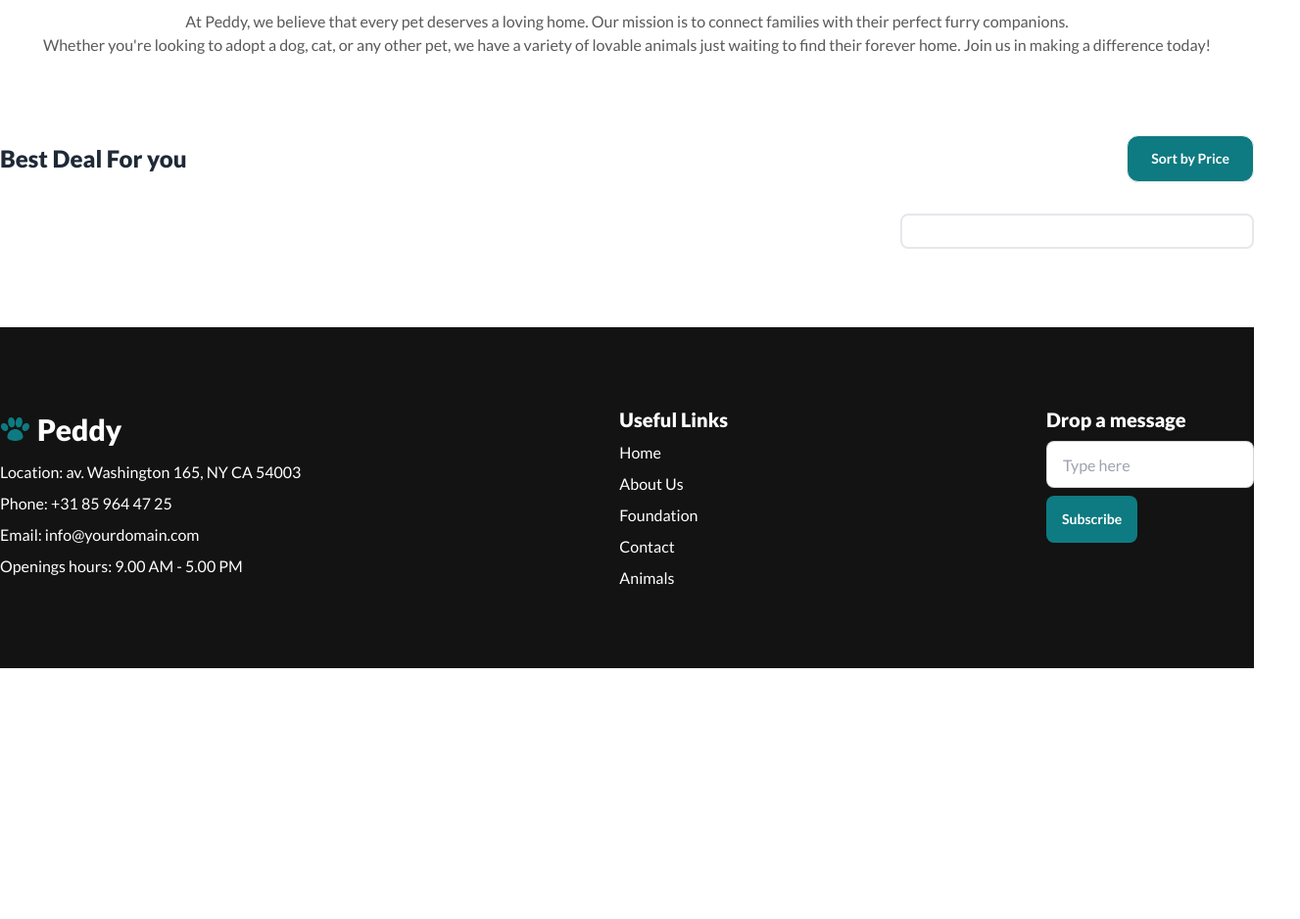
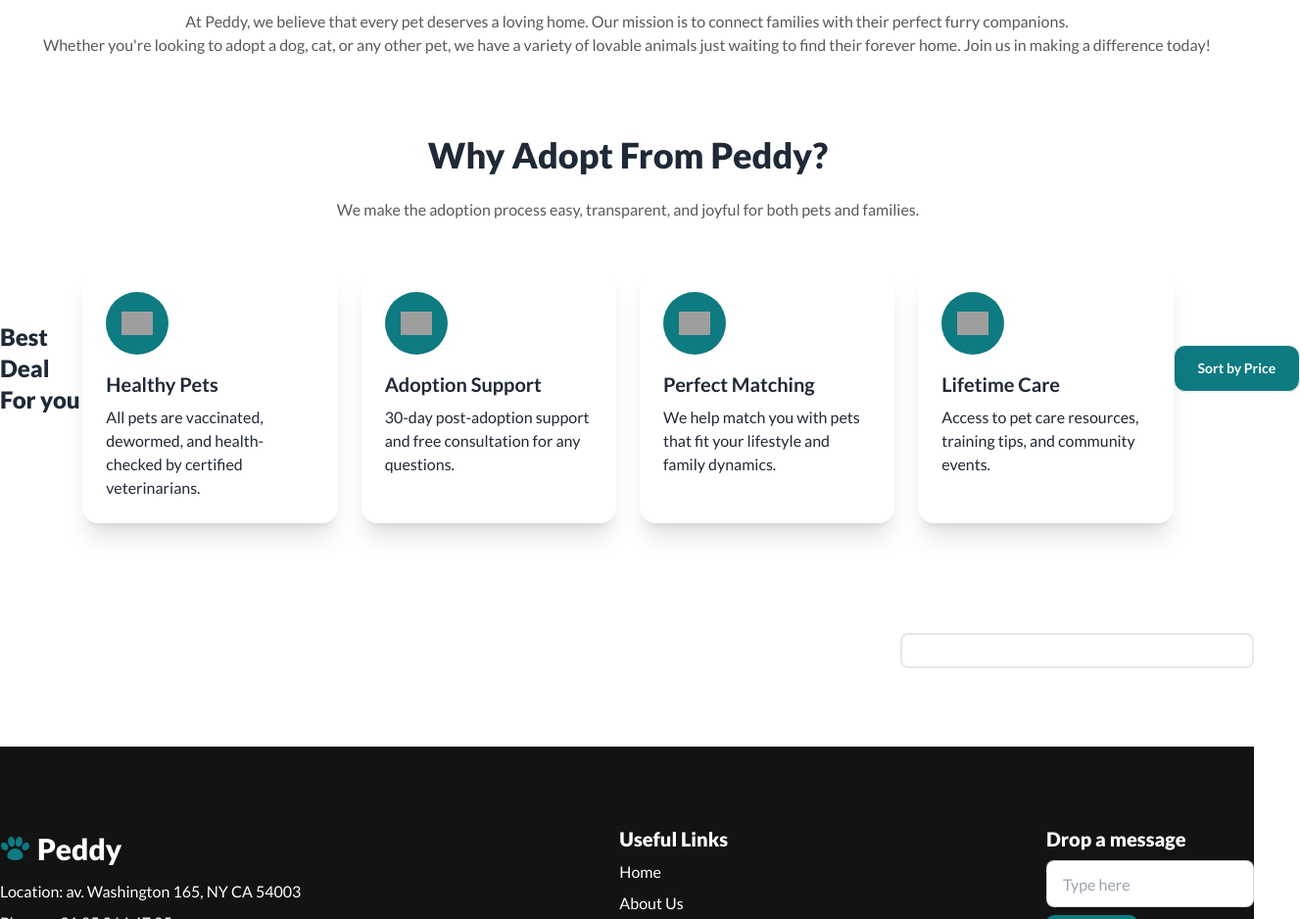
Before and after one commit to RAYHAN-HEXA/Assingment-6, a plain HTML site: page index.html in a window 1280 px wide. Shown: the part 1060-1998 px from the top of the page at 98% size, 1327 px wide, since content can reach past the window. Before the commit the page ends 1742 px from the top, so only its background shows below. Drawn offline with nearby package versions, Linux system fonts and the light colour scheme; no server answers; grey boxes are pictures that could not be loaded.

Commit message:
<!-- 1. Features/Benefits Section --> added

```diff
--- a/index.html
+++ b/index.html
@@ -102,6 +102,45 @@
 
         <section class="lg:px-0 px-3 width flex justify-between items-center mb-8">
             <p class="font-black text-2xl">Best Deal For you</p>
+              <!-- 1. Features/Benefits Section -->
+    <div class="mb-20">
+        <h2 class="lg:text-4xl text-3xl font-black text-center mb-6">Why Adopt From Peddy?</h2>
+        <p class="text-center text-[#131313B3] mb-12">We make the adoption process easy, transparent, and joyful for both pets and families.</p>
+
+        <div class="grid grid-cols-1 md:grid-cols-2 lg:grid-cols-4 gap-6">
+            <div class="card bg-base-100 shadow-xl p-6">
+                <div class="w-16 h-16 bg-[#0E7A81] rounded-full flex items-center justify-center mb-4">
+                    <img width="32" height="32" src="https://img.icons8.com/color/48/heart-paw.png" alt="heart-paw"/>
+                </div>
+                <h3 class="text-xl font-bold mb-2">Healthy Pets</h3>
+                <p>All pets are vaccinated, dewormed, and health-checked by certified veterinarians.</p>
+            </div>
+
+            <div class="card bg-base-100 shadow-xl p-6">
+                <div class="w-16 h-16 bg-[#0E7A81] rounded-full flex items-center justify-center mb-4">
+                    <img width="32" height="32" src="https://img.icons8.com/color/48/guarantee.png" alt="guarantee"/>
+                </div>
+                <h3 class="text-xl font-bold mb-2">Adoption Support</h3>
+                <p>30-day post-adoption support and free consultation for any questions.</p>
+            </div>
+
+            <div class="card bg-base-100 shadow-xl p-6">
+                <div class="w-16 h-16 bg-[#0E7A81] rounded-full flex items-center justify-center mb-4">
+                    <img width="32" height="32" src="https://img.icons8.com/color/48/home.png" alt="home"/>
+                </div>
+                <h3 class="text-xl font-bold mb-2">Perfect Matching</h3>
+                <p>We help match you with pets that fit your lifestyle and family dynamics.</p>
+            </div>
+
+            <div class="card bg-base-100 shadow-xl p-6">
+                <div class="w-16 h-16 bg-[#0E7A81] rounded-full flex items-center justify-center mb-4">
+                    <img width="32" height="32" src="https://img.icons8.com/color/48/lifecycle.png" alt="lifecycle"/>
+                </div>
+                <h3 class="text-xl font-bold mb-2">Lifetime Care</h3>
+                <p>Access to pet care resources, training tips, and community events.</p>
+            </div>
+        </div>
+    </div>
             <div class="flex justify-between items-center">
                 <button id="sort-by-price" class="btn bg-[#0E7A81] text-white text-xm px-6 font-bold rounded-xl">Sort by Price</button>
             </div>
```
